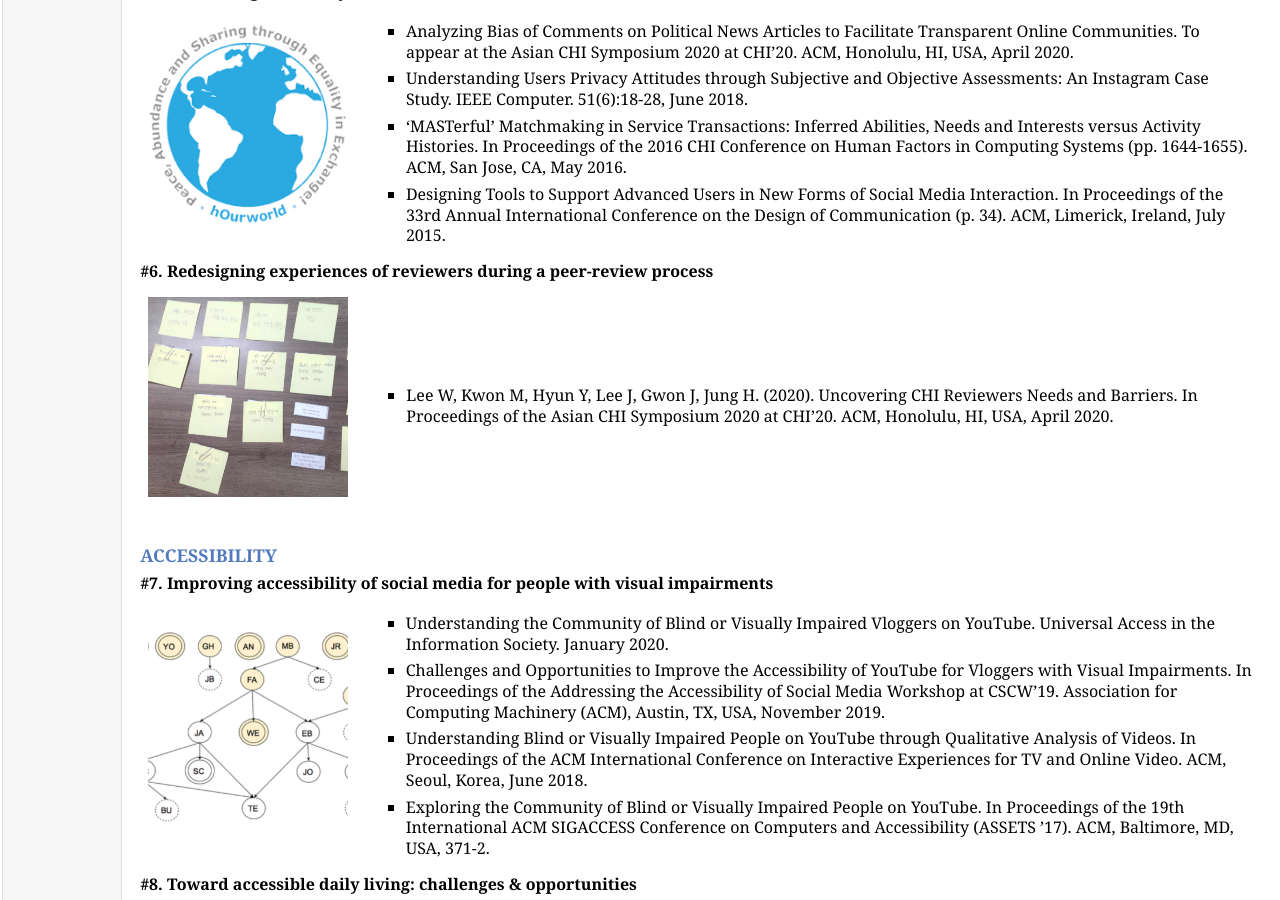
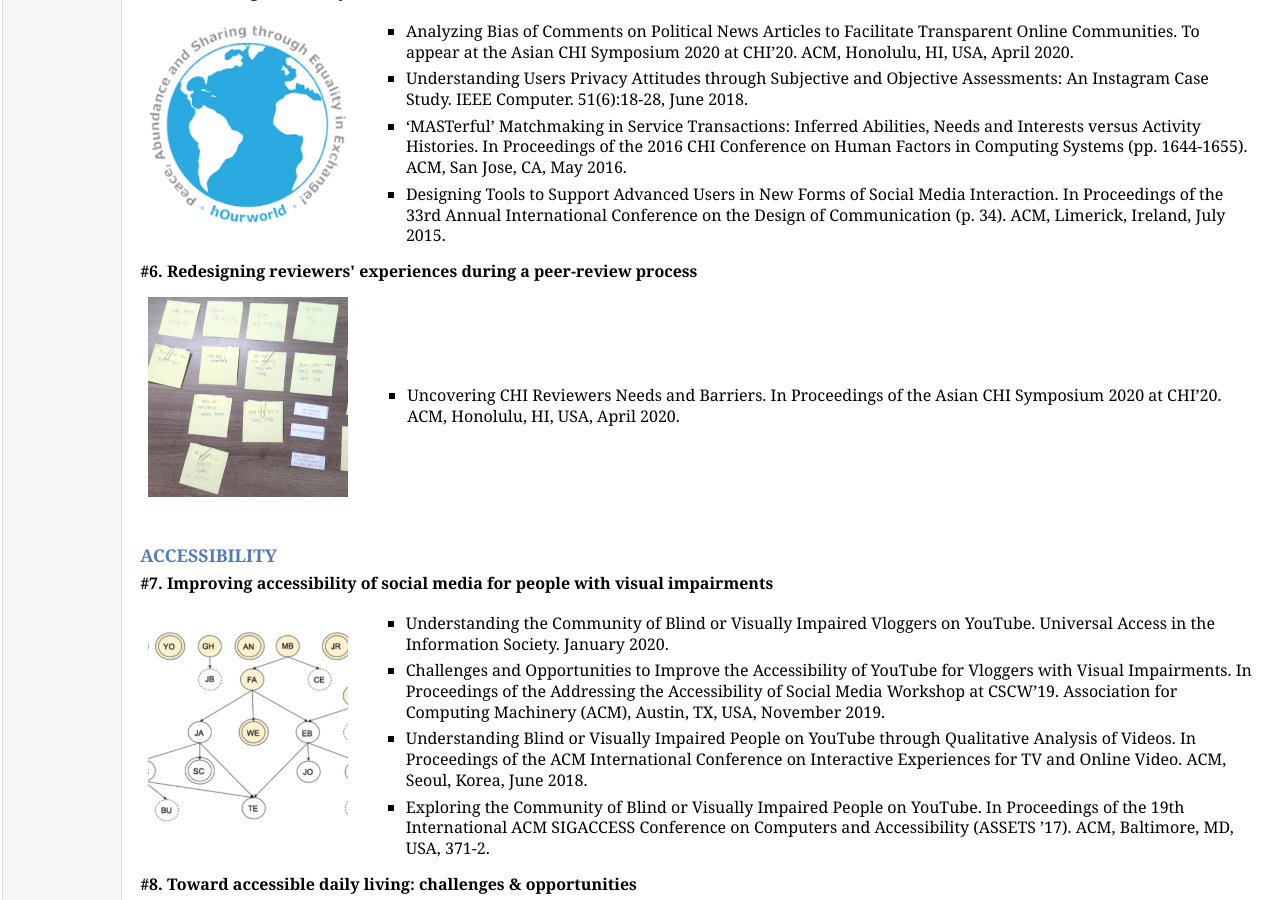
Before and after one commit to hcail/hcail-backup.github.io, a Jekyll site: the page projects/projects.html, which Jekyll copies as it is, in a window 1280 px wide and 900 px high, scrolled down 1385 px. Built offline with Jekyll 4.4.1, drawn with Linux system fonts in a browser that asks for light colours.

Commit message:
projects menu updated projects

```diff
--- a/projects/projects.html
+++ b/projects/projects.html
@@ -90,11 +90,11 @@ grant funded by the Korea government (MSIT), & 2) the other by the University of
 </li>
 </ul>
 </td></tr></table>
-<p><b>#6. Redesigning experiences of reviewers during a peer-review process</b></p>
+<p><b>#6. Redesigning reviewers' experiences during a peer-review process</b></p>
 <table class="imgtable"><tr><td>
 <img src="img/affinity.png" alt="alt text" width="200px" height="200px" />&nbsp;</td>
 <td align="left"><ul>
-<li><p>Lee W, Kwon M, Hyun Y, Lee J, Gwon J, Jung H. (2020). Uncovering CHI Reviewers Needs and Barriers. In Proceedings of the Asian CHI Symposium 2020 at CHI&rsquo;20. ACM, Honolulu, HI, USA, April 2020.</p>
+<li><p>Uncovering CHI Reviewers Needs and Barriers. In Proceedings of the Asian CHI Symposium 2020 at CHI&rsquo;20. ACM, Honolulu, HI, USA, April 2020.</p>
 </li>
 </ul>
 </td></tr></table>
```
